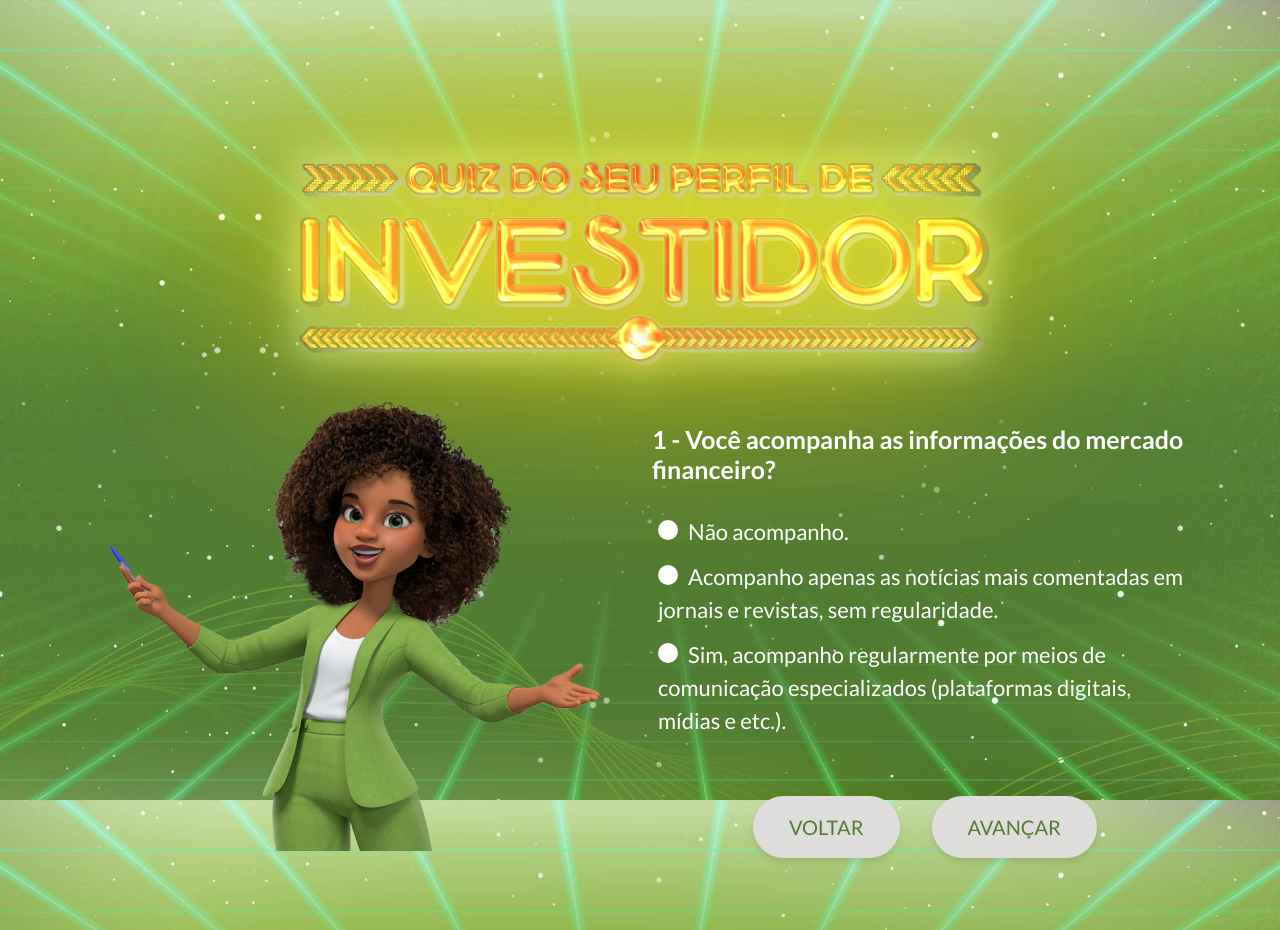
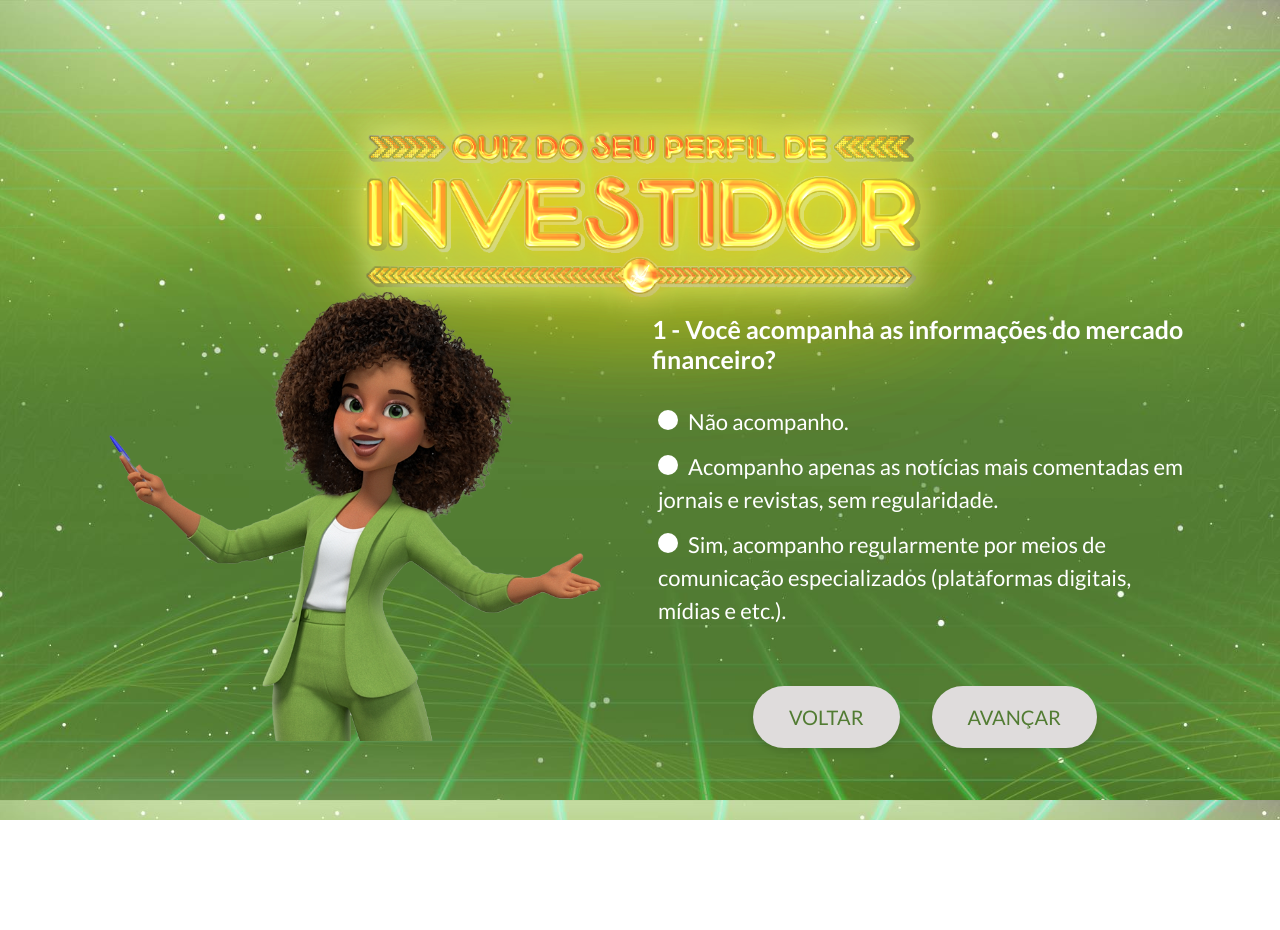
Before and after one commit to Owl-Codium/suitability-system, a website: page public/quiz.html in a window 1280 px wide. After the commit the page ends 820 px from the top, so only its background shows below. Drawn offline with nearby package versions, Linux system fonts and the light colour scheme.

Commit message:
Ajuste tela quiz

```diff
--- a/public/quiz.html
+++ b/public/quiz.html
@@ -38,7 +38,7 @@
     <div class="container">
         <div class="row">
             <div class="col text-center">
-                <img src="assets/images/logo.png" class="img-fluid" />
+                <img src="assets/images/logo.png" class="img-fluid" style="max-height: 450px;" />
             </div>
         </div>
         <div class="row termometro">
```
